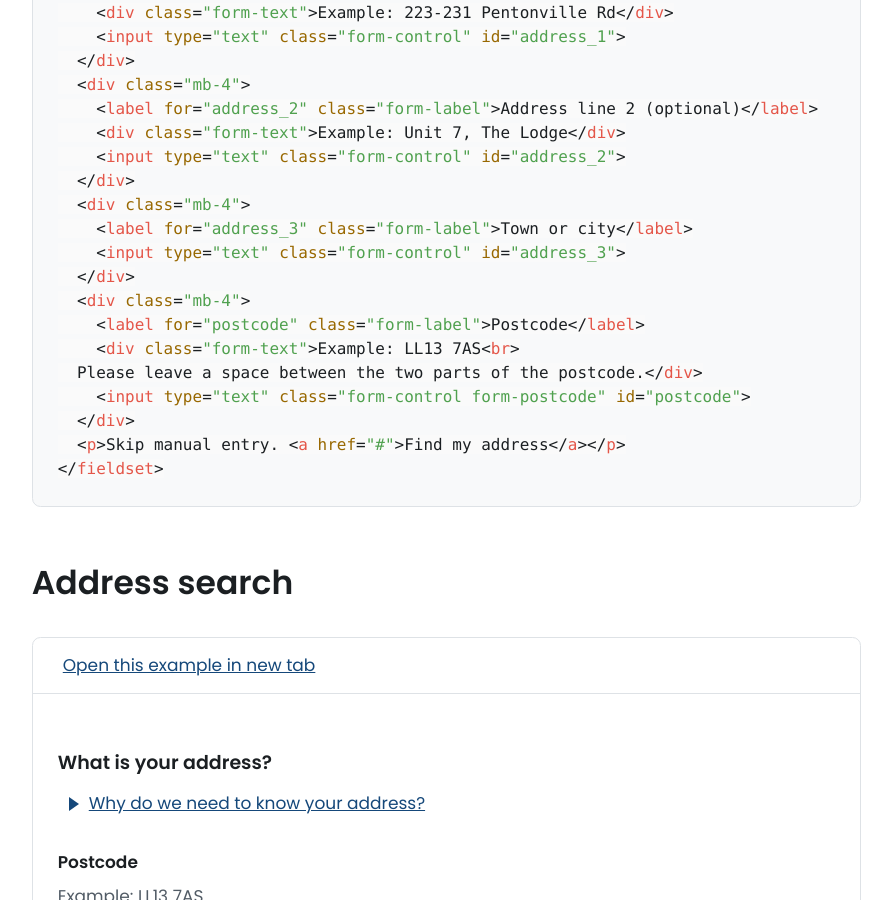
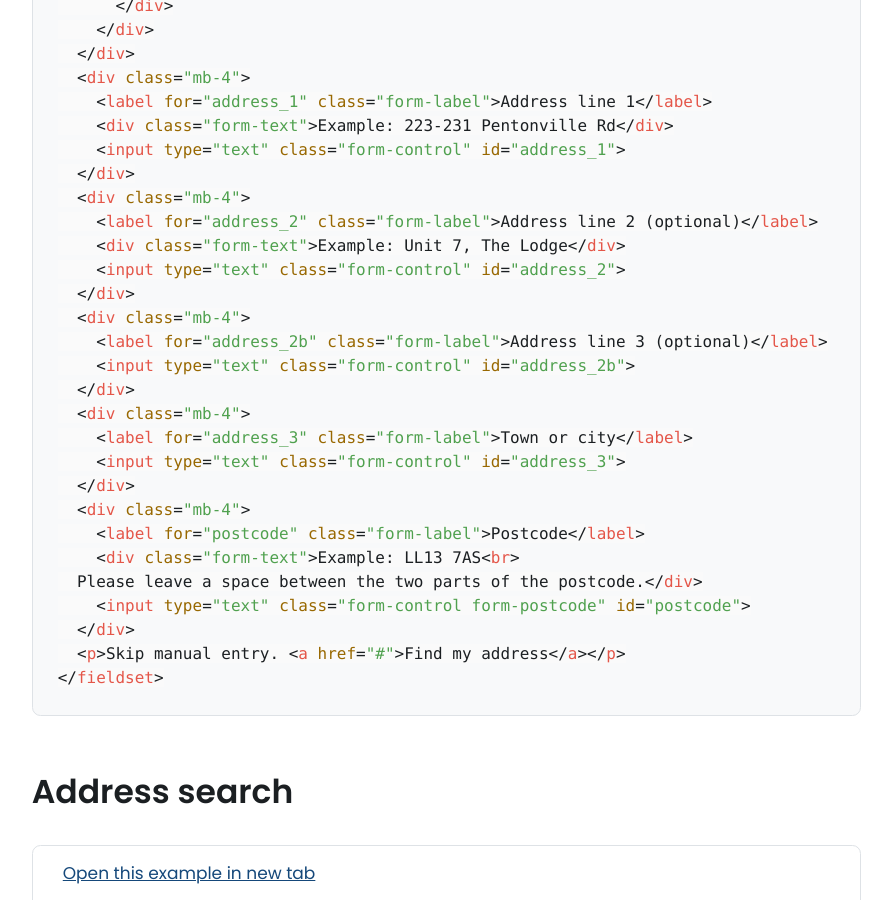
Before and after one commit to Energy-Saving-Trust/Design-System, a Jekyll site: the page built from patterns/address.md, in a window 1280 px wide and 900 px high, scrolled down 2170 px. Shown: the whole window, without its empty margins (336-1228 px from the left). Built offline with Jekyll 4.4.1, drawn with Linux system fonts in a browser that asks for light colours; nearby versions of some CDN libraries; some of the changed text lies outside the part shown.

Commit message:
#102 fixed

```diff
--- a/_includes/reusable-components/address-manual.md
+++ b/_includes/reusable-components/address-manual.md
@@ -21,6 +21,10 @@
     <input type="text" class="form-control" id="address_2">
   </div>
   <div class="mb-4">
+    <label for="address_2b" class="form-label">Address line 3 (optional)</label>
+    <input type="text" class="form-control" id="address_2b">
+  </div>
+  <div class="mb-4">
     <label for="address_3" class="form-label">Town or city</label>
     <input type="text" class="form-control" id="address_3">
   </div>
```
